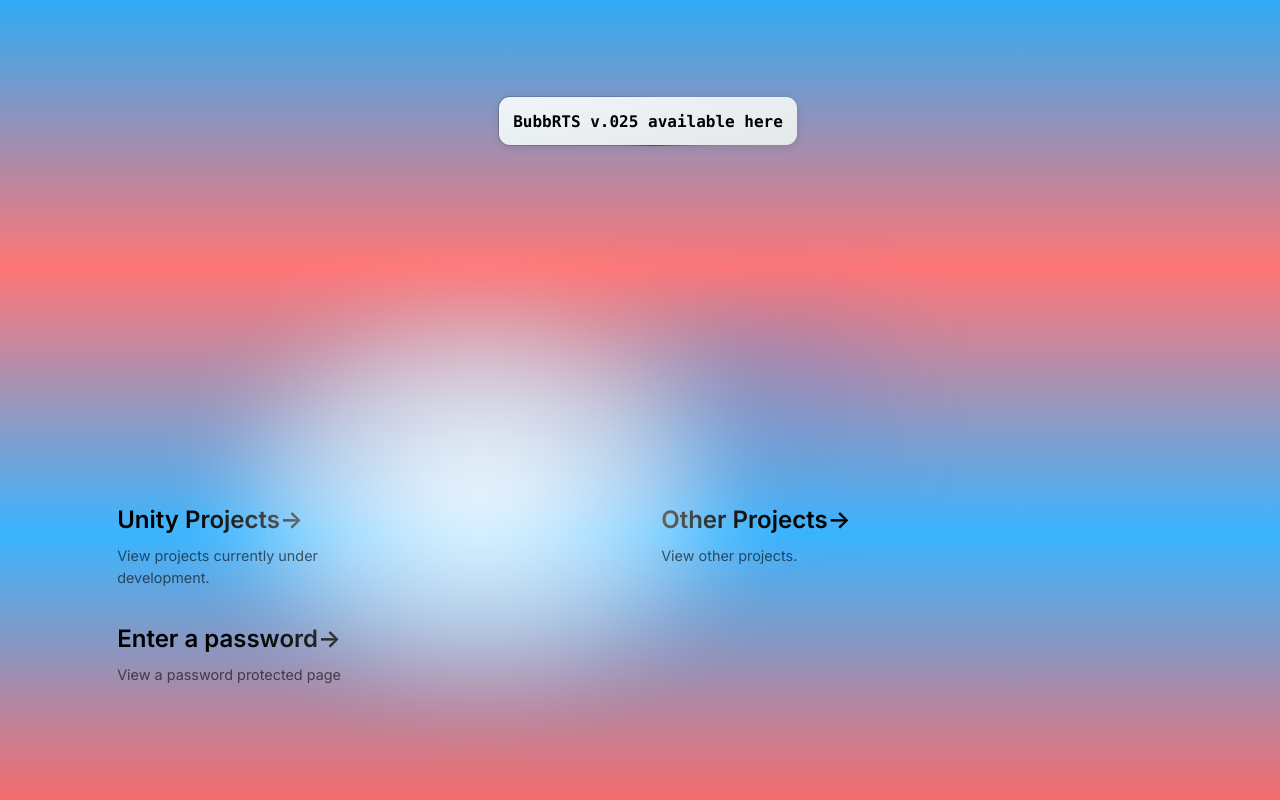
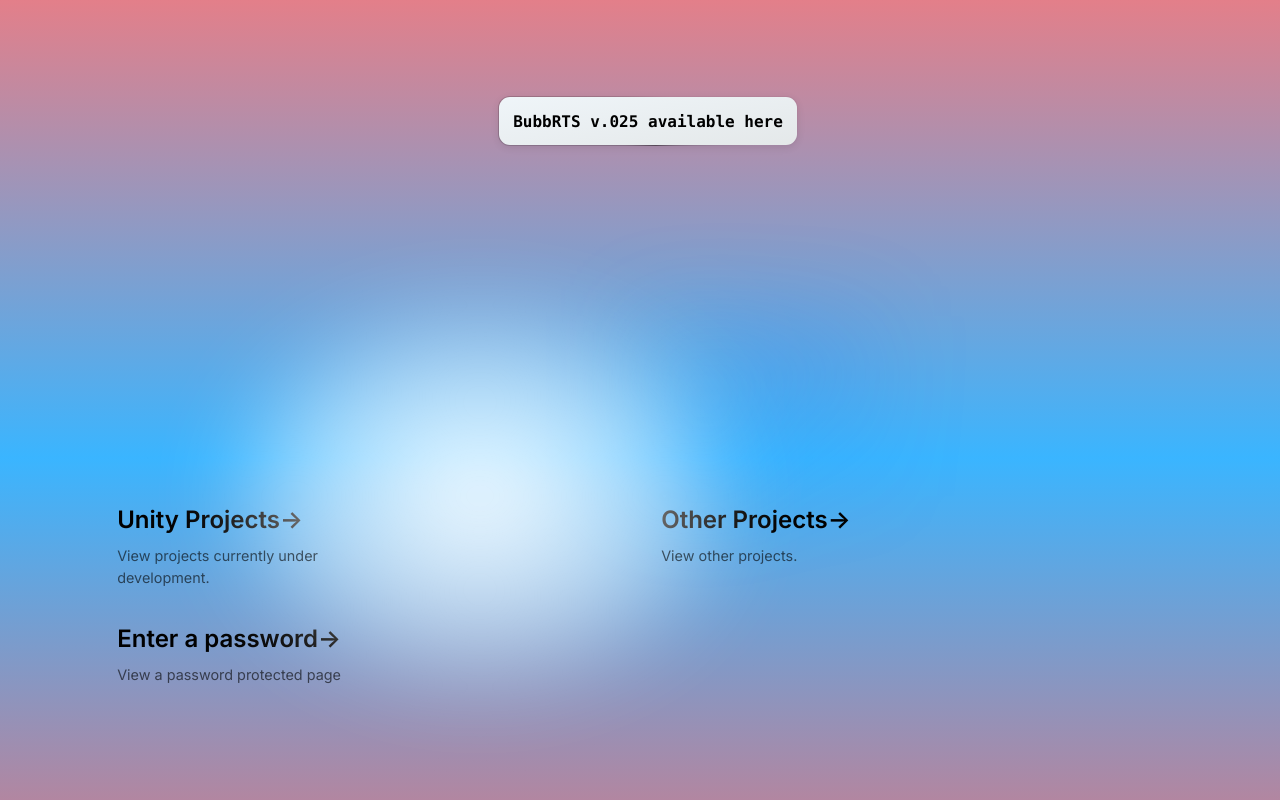
Before and after one commit to tribubb/tribubb.github.io, a Next.js app: page / in a window 1280 px wide. Built offline with nearby package versions, Linux system fonts and the light colour scheme.

Commit message:
background size fix (100 -> 200)

```diff
--- a/src/styles/globals.css
+++ b/src/styles/globals.css
@@ -52,7 +52,7 @@ body {
 body {
     color: rgb(var(--foreground-rgb));
     background: linear-gradient( to bottom, rgb(var(--background-start-rgb1)), rgb(var(--background-end-rgb1)), rgb(var(--background-start-rgb2)), rgb(var(--background-end-rgb2)) );
-    background-size: 100% 100%;
+    background-size: 200% 200%;
     animation: color-change 15s infinite;
 }
 
```
